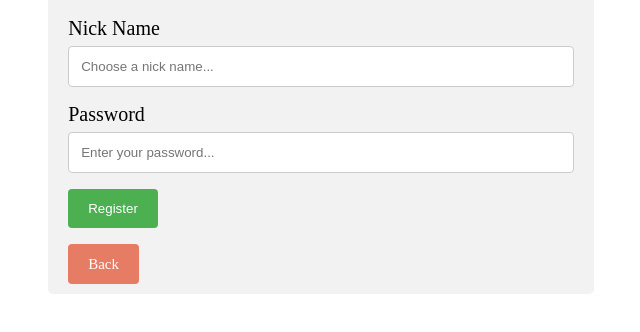
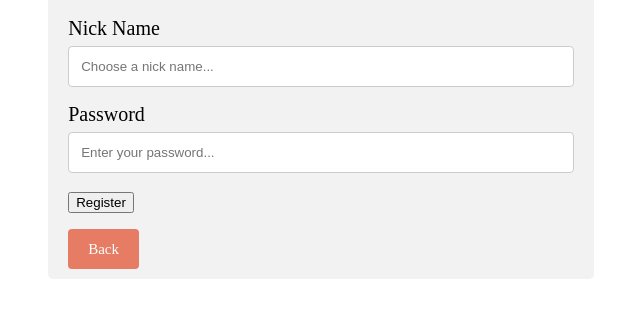
Before and after one commit to Kristof-Nagy/Web_System_Assessment, a website: page register.html in a window 1280 px wide. Shown: the part 180-512 px from the top of the page, without its empty margins (319-959 px from the left). Drawn offline with nearby package versions, Linux system fonts and the light colour scheme.

Commit message:
same as last

```diff
--- a/register.html
+++ b/register.html
@@ -38,7 +38,7 @@ $("#my_form").submit(function(event){
 				<label for="nick_name">Password</label>
 				<input type="password" id="pswd" name="pswd" placeholder="Enter your password...">
 
-				<input type="submit" value="Register">
+				<input type="button" value="Register">
 
 			</form>
 			<br>
```
Lines whose indentation alone changed are shown as unchanged.
